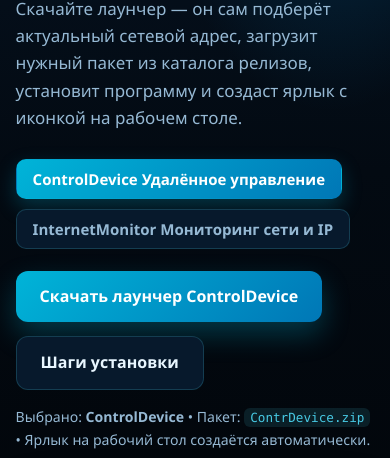
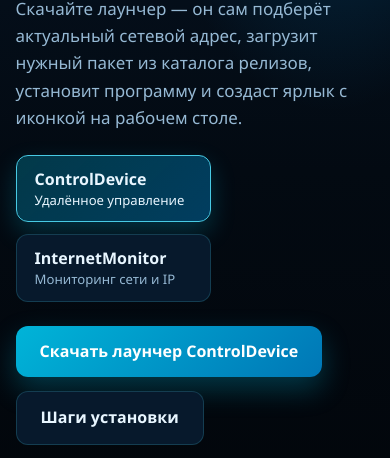
Before and after one commit to Khronos-web/Khronos-web-site, a plain HTML site: page index.html in a window 390 px wide. Shown: the part 336-794 px from the top of the page. Drawn offline with Linux system fonts and the light colour scheme.

Commit message:
Refactor CSS variables and styles for consistency

```diff
--- a/style.css
+++ b/style.css
@@ -132,7 +132,58 @@ h1 span {
   color: var(--mist);
   font-size: 1.06rem;
   max-width: 56ch;
-  margin-bottom: 28px;
+  margin-bottom: 24px;
+}
+
+.app-switcher {
+  display: flex;
+  flex-wrap: wrap;
+  gap: 12px;
+  margin-bottom: 24px;
+}
+
+.app-tab {
+  display: flex;
+  flex-direction: column;
+  align-items: flex-start;
+  gap: 3px;
+  min-width: 195px;
+  padding: 13px 18px;
+  border-radius: 12px;
+  border: 1px solid var(--line);
+  background: var(--deep-sea);
+  color: var(--foam);
+  font-family: inherit;
+  text-align: left;
+  cursor: pointer;
+  transition: transform 0.15s ease, background 0.2s ease, border-color 0.2s ease, box-shadow 0.2s ease;
+}
+
+.app-tab:hover {
+  transform: translateY(-1px);
+  border-color: rgba(72, 202, 228, 0.55);
+}
+
+.app-tab .tab-title {
+  font-size: 1rem;
+  font-weight: 700;
+  line-height: 1.25;
+}
+
+.app-tab .tab-meta {
+  font-size: 0.82rem;
+  color: var(--mist);
+  line-height: 1.25;
+}
+
+.app-tab.is-active {
+  background: linear-gradient(135deg, rgba(0, 180, 216, 0.28), rgba(0, 119, 182, 0.48));
+  border-color: var(--aqua);
+  box-shadow: 0 10px 24px rgba(0, 180, 216, 0.24);
+}
+
+.app-tab.is-active .tab-meta {
+  color: var(--foam);
 }
 
 .cta-group {
@@ -322,35 +373,4 @@ h2 {
   .hero {
     padding-top: 46px;
   }
-  .app-switcher {
-  display: inline-flex;
-  flex-wrap: wrap;
-  gap: 10px;
-  margin-bottom: 22px;
 }
-
-.app-tab {
-  padding: 9px 16px;
-  border-radius: 10px;
-  border: 1px solid var(--line);
-  background: var(--deep-sea);
-  color: var(--mist);
-  font-family: inherit;
-  font-size: 0.94rem;
-  font-weight: 600;
-  cursor: pointer;
-  transition: transform 0.15s ease, background 0.2s ease, color 0.2s ease, border-color 0.2s ease;
-}
-
-.app-tab:hover {
-  color: var(--foam);
-  border-color: rgba(72, 202, 228, 0.48);
-}
-
-.app-tab.is-active {
-  background: linear-gradient(135deg, var(--teal), var(--cobalt));
-  border-color: transparent;
-  color: #ffffff;
-  box-shadow: 0 8px 20px rgba(0, 180, 216, 0.25);
-}
-}
```
